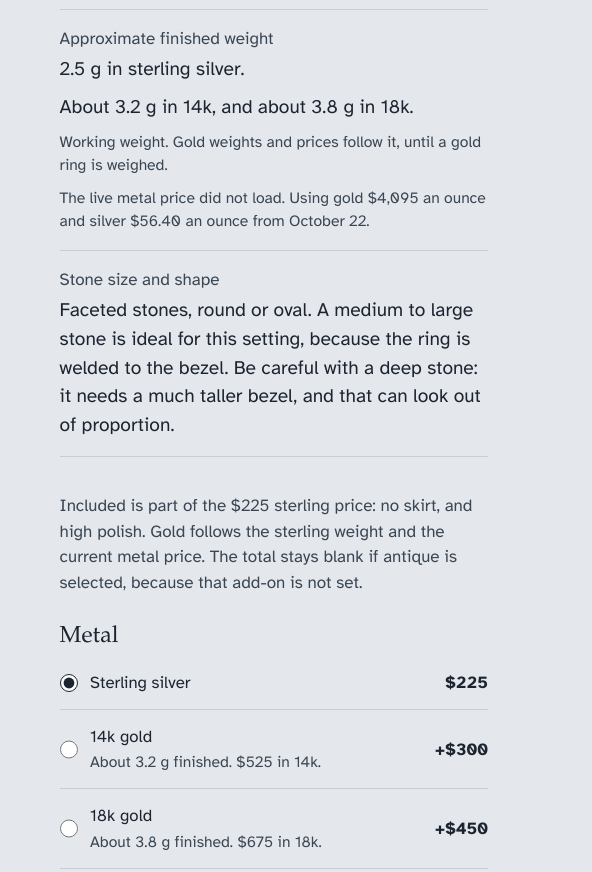
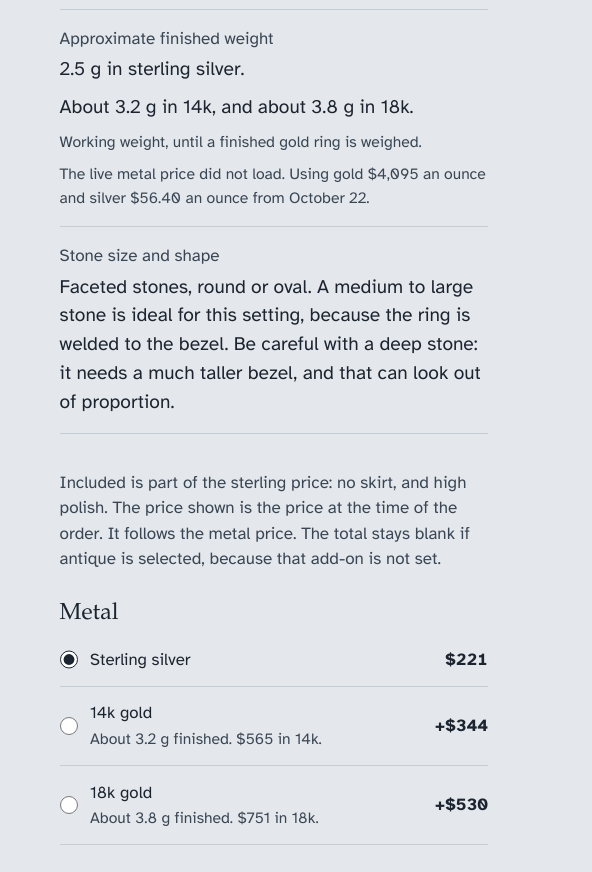
Before and after one commit to toddisaacs/JewelryByTodd, a plain HTML site: page index.html in a window 1280 px wide. Shown: the part 1108-1980 px from the top of the page, 688-1280 px from the left. Drawn offline with Linux system fonts and the light colour scheme; no server answers; a web font is replaced by a local one.

Commit message:
Price each metal from labor, metal, and profit.
The sale page shows only the resulting order price, which follows the live metal price.

```diff
--- a/catalog.js
+++ b/catalog.js
@@ -1,23 +1,27 @@
 /* Selected-option read-back, rhodium rule, and total.
 
-   The sterling base lives on the form as data-base="180".
-   Each choice's add-on lives on its input as data-price="40".
+   catalog.js writes the sterling price onto the form as data-base.
+   Each fixed add-on lives on its input as data-price="40".
    Use data-price="0" for an option that is part of the base.
-   Gold's data-price is the extra over sterling.
+   A gold data-price is the extra over the sterling price.
    Leave an attribute empty while that amount is still a blank.
    The total stays "No total yet" until the base and every selected
    add-on are numbers. Antique finish clears and disables rhodium.
 
-   The sterling weight lives on the form as data-grams="2.5".
-   Gold quotes follow that weight and the live spot.
-   Making charge = sterling price minus the silver in that weight.
+   The finished sterling weight lives on the form as data-grams="2.5".
+   Hours and the hourly rate live in the work list below, not on the page.
+   Company profit is 20% of labor plus metal. The page shows only the result.
+   The result is rounded to the nearest dollar and is the order price.
+
+   Labor = hours × rate.
+   Silver metal = sterling grams × 0.925 × (silver spot ÷ 31.1035).
    Finished gold grams = sterling grams × (density ÷ 10.36).
    14k yellow is 13.07. 18k yellow is 15.58.
    Fine gold grams = finished gold grams × 1.20 × (karat ÷ 24).
    The 1.20 is dust and filings that will not be refined.
-   Metal cost = fine gold grams × (gold spot per ounce ÷ 31.1035).
-   Quote = making charge + metal cost, rounded up to the next $25.
-   The add-on stored on the gold choice is the quote minus the sterling price.
+   Gold metal = fine gold grams × (gold spot ÷ 31.1035).
+   Price = nearest dollar of (labor + metal) × 1.20.
+   A gold add-on is that gold price minus the sterling price.
    If the live price does not load, the saved prices from October 22, 2026
    are gold $4,095/oz and silver $56.40/oz. */
 
@@ -128,20 +132,19 @@
     if (total) total.setAttribute("aria-live", "polite");
   });
 
-  /* Gold quotes. See the note at the top of this file. */
+  /* Price build. Hours and the rate stay off the page. */
 
   var TROY_GRAMS = 31.1034768;
   var STERLING_DENSITY = 10.36;
+  var STERLING_FINE = 0.925;
   var GOLD_LOSS = 1.2;
+  var COMPANY_PROFIT = 0.2;
   var GOLD_DENSITY = { 14: 13.07, 18: 15.58 };
+  var work = {
+    "traditional-bezel-options": { hours: 6, rate: 30 }
+  };
   var savedSpot = { gold: 4095, silver: 56.4, live: false };
   var spot = { gold: savedSpot.gold, silver: savedSpot.silver, live: false, pending: true };
-
-  function roundQuote(amount) {
-    var stepCents = 2500;
-    var cents = Math.round(amount * 100);
-    return Math.ceil((cents - 1) / stepCents) * stepCents / 100;
-  }
 
   function formatGrams(grams) {
     return (Math.round(grams * 10) / 10).toLocaleString("en-US", {
@@ -157,24 +160,39 @@
     });
   }
 
-  function goldQuote(grams, karat, goldOz, silverOz, silverRetail) {
-    var finished = grams * GOLD_DENSITY[karat] / STERLING_DENSITY;
-    var fine = finished * GOLD_LOSS * (karat / 24);
-    var making = silverRetail - grams * 0.925 * (silverOz / TROY_GRAMS);
-    var raw = making + fine * (goldOz / TROY_GRAMS);
-    var quote = roundQuote(raw);
-    return { finished: finished, quote: quote, addon: quote - silverRetail };
+  function perGram(ouncePrice) {
+    return ouncePrice / TROY_GRAMS;
+  }
+
+  function sellingPrice(labor, metal) {
+    return Math.round((labor + metal) * (1 + COMPANY_PROFIT));
   }
 
   function spotSentence(current) {
-    if (current.pending) return "Checking the gold price.";
+    if (current.pending) return "Checking the metal price.";
     var gold = formatSpot(current.gold, 0);
     var silver = formatSpot(current.silver, 2);
     if (current.live) return "Gold " + gold + " an ounce, silver " + silver + " an ounce.";
     return "The live metal price did not load. Using gold " + gold + " an ounce and silver " + silver + " an ounce from October 22.";
   }
 
-  function applyGold(setting, current) {
+  function clearMetalPrices(form, weights, message) {
+    delete form.dataset.base;
+    var silver = form.querySelector('input[name="metal"][value="silver"]');
+    var silverPrice = silver && silver.closest(".choice").querySelector(".choice-price");
+    if (silverPrice) silverPrice.textContent = "—";
+    form.querySelectorAll("input[data-karat]").forEach(function (input) {
+      delete input.dataset.price;
+      var choice = input.closest(".choice");
+      var price = choice && choice.querySelector(".choice-price");
+      var detail = choice && choice.querySelector(".choice-detail");
+      if (price) price.textContent = "—";
+      if (detail) detail.textContent = message;
+    });
+    if (weights) weights.textContent = message;
+  }
+
+  function applyPrices(setting, current) {
     var form = setting.querySelector(".options");
     var weights = setting.querySelector(".gold-weights");
     var spotLine = setting.querySelector(".spot");
@@ -182,39 +200,41 @@
 
     if (spotLine) spotLine.textContent = spotSentence(current);
 
-    var base = parseAmount(form.dataset.base);
+    var job = work[form.id];
     var grams = parseAmount(form.dataset.grams);
-    var goldInputs = form.querySelectorAll("input[data-karat]");
-    var usable = base !== null && grams !== null && grams >= 0.1 && grams <= 40;
-
-    if (!usable) {
-      goldInputs.forEach(function (input) {
-        delete input.dataset.price;
-        var choice = input.closest(".choice");
-        var price = choice && choice.querySelector(".choice-price");
-        var detail = choice && choice.querySelector(".choice-detail");
-        if (price) price.textContent = "—";
-        if (detail) detail.textContent = "Sterling weight is not set.";
-      });
-      if (weights) weights.textContent = "Sterling weight is not set.";
+    var ready = job && grams !== null && grams >= 0.1 && grams <= 40;
+    if (!ready) {
+      clearMetalPrices(form, weights, "Sterling weight is not set.");
       render(setting);
       return;
     }
 
+    var labor = job.hours * job.rate;
+    var silverMetal = grams * STERLING_FINE * perGram(current.silver);
+    var silverQuote = sellingPrice(labor, silverMetal);
+    form.dataset.base = String(silverQuote);
+    var silverInput = form.querySelector('input[name="metal"][value="silver"]');
+    var silverChoice = silverInput && silverInput.closest(".choice");
+    var silverPrice = silverChoice && silverChoice.querySelector(".choice-price");
+    if (silverPrice) silverPrice.textContent = formatDollars(silverQuote);
+
     var lines = [];
-    goldInputs.forEach(function (input) {
+    form.querySelectorAll("input[data-karat]").forEach(function (input) {
       var karat = Number(input.dataset.karat);
       if (!GOLD_DENSITY[karat]) return;
-      var quote = goldQuote(grams, karat, current.gold, current.silver, base);
-      input.dataset.price = String(quote.addon);
+      var finishedGrams = grams * GOLD_DENSITY[karat] / STERLING_DENSITY;
+      var fine = finishedGrams * GOLD_LOSS * (karat / 24);
+      var quote = sellingPrice(labor, fine * perGram(current.gold));
+      var addon = quote - silverQuote;
+      input.dataset.price = String(addon);
       var choice = input.closest(".choice");
       var price = choice && choice.querySelector(".choice-price");
       var detail = choice && choice.querySelector(".choice-detail");
-      var finished = formatGrams(quote.finished) + " g";
+      var finished = formatGrams(finishedGrams) + " g";
       if (price) {
-        price.textContent = quote.addon === 0 ? "Included" : (quote.addon > 0 ? "+" : "") + formatDollars(quote.addon);
+        price.textContent = addon === 0 ? "Included" : (addon > 0 ? "+" : "") + formatDollars(addon);
       }
-      if (detail) detail.textContent = "About " + finished + " finished. " + formatDollars(quote.quote) + " in " + karat + "k.";
+      if (detail) detail.textContent = "About " + finished + " finished. " + formatDollars(quote) + " in " + karat + "k.";
       lines.push(finished + " in " + karat + "k");
     });
 
@@ -247,7 +267,7 @@
     })
     .then(function () {
       document.querySelectorAll(".setting").forEach(function (setting) {
-        applyGold(setting, spot);
+        applyPrices(setting, spot);
       });
     });
 
--- a/index.html
+++ b/index.html
@@ -47,14 +47,14 @@
         The original 4K upload can stay on X.
 
         Prices (also read by catalog.js):
-        - Put the sterling base on the form as data-base="180" (digits only).
         - Put the finished sterling weight on the form as data-grams="2.5".
-        - Put each option's add-on on its input as data-price="40".
+        - Put hours and the hourly rate in the work list in catalog.js.
+          Do not write those, or the company profit, into the visible page.
+        - catalog.js fills the sterling price and the gold add-ons from the
+          live metal price. Leave data-base empty in the HTML.
+        - Put each fixed add-on on its input as data-price="40".
         - Options that are part of the base use data-price="0" once that is confirmed.
-        - Gold's data-price in the HTML is the fallback. catalog.js replaces it
-          from data-grams and the live metal price.
-        - Leave data-base and data-price empty while the amount is still a blank.
-        - Keep the visible amount and the data attribute the same.
+        - Leave data-price empty while a fixed add-on is still a blank.
       -->
       <article class="setting" id="traditional-bezel" tabindex="-1" aria-labelledby="traditional-bezel-title">
         <header class="setting-heading">
@@ -102,8 +102,8 @@
               <dd>
                 <p>2.5 g in sterling silver.</p>
                 <p class="gold-weights" id="traditional-bezel-gold-weights" aria-live="polite">About 3.2 g in 14k gold, and about 3.8 g in 18k gold.</p>
-                <p class="sample">Working weight. Gold weights and prices follow it, until a gold ring is weighed.</p>
-                <p class="spot" id="traditional-bezel-spot" aria-live="polite">Checking the gold price.</p>
+                <p class="sample">Working weight, until a finished gold ring is weighed.</p>
+                <p class="spot" id="traditional-bezel-spot" aria-live="polite">Checking the metal price.</p>
               </dd>
             </div>
             <div>
@@ -112,14 +112,8 @@
             </div>
           </dl>
 
-          <form class="options" id="traditional-bezel-options" tabindex="-1" data-base="225" data-grams="2.5" action="#">
-            <p class="price-note">Included is part of the $225 sterling price: no skirt, and high polish. Gold follows the sterling weight and the current metal price. The total stays blank if antique is selected, because that add-on is not set.</p>
-
-            <!--
-              Gold prices are recalculated in catalog.js from this form's
-              data-base, data-grams, and the live spot.
-              The numbers below are the fallback if that script does not run.
-            -->
+          <form class="options" id="traditional-bezel-options" tabindex="-1" data-base="" data-grams="2.5" action="#">
+            <p class="price-note">Included is part of the sterling price: no skirt, and high polish. The price shown is the price at the time of the order. It follows the metal price. The total stays blank if antique is selected, because that add-on is not set.</p>
             <fieldset>
               <legend>Metal</legend>
               <label class="choice">
@@ -127,23 +121,23 @@
                 <span class="choice-text">
                   <span class="choice-name">Sterling silver</span>
                 </span>
-                <span class="choice-price">$225</span>
+                <span class="choice-price">—</span>
               </label>
               <label class="choice">
-                <input type="radio" name="metal" value="gold-14k" data-karat="14" data-price="300">
+                <input type="radio" name="metal" value="gold-14k" data-karat="14">
                 <span class="choice-text">
                   <span class="choice-name">14k gold</span>
-                  <span class="choice-detail">Estimate, about 3.2 g finished. $525 in 14k.</span>
+                  <span class="choice-detail">Price loading.</span>
                 </span>
-                <span class="choice-price">+$300</span>
+                <span class="choice-price">—</span>
               </label>
               <label class="choice">
-                <input type="radio" name="metal" value="gold-18k" data-karat="18" data-price="450">
+                <input type="radio" name="metal" value="gold-18k" data-karat="18">
                 <span class="choice-text">
                   <span class="choice-name">18k gold</span>
-                  <span class="choice-detail">Estimate, about 3.8 g finished. $675 in 18k.</span>
+                  <span class="choice-detail">Price loading.</span>
                 </span>
-                <span class="choice-price">+$450</span>
+                <span class="choice-price">—</span>
               </label>
             </fieldset>
 
```
